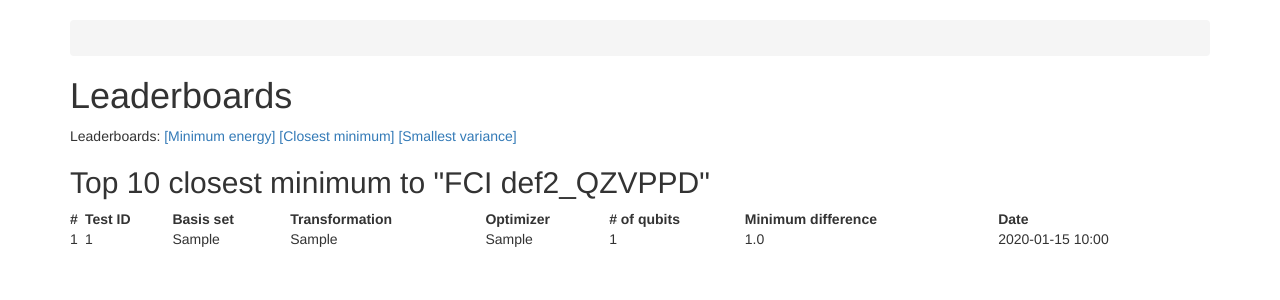
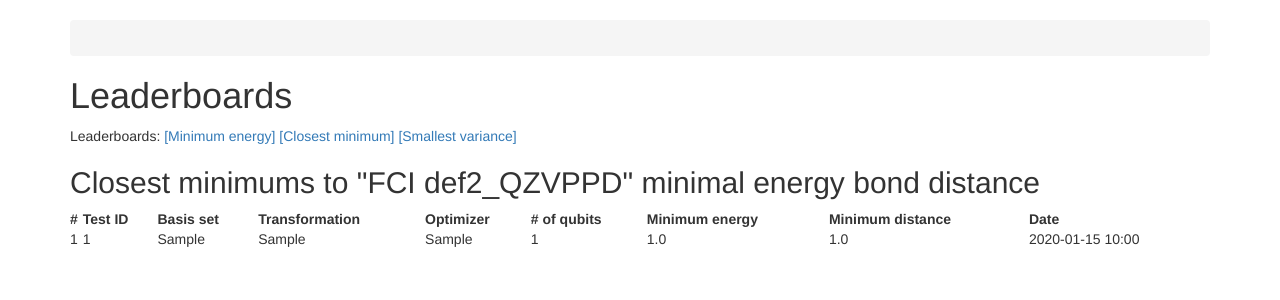
Before and after one commit to quantum-ohtu/WebMark2, a Django app: page /leaderboard/closest_minimum/ in a window 1280 px wide. Shown: the part 51-351 px from the top of the page. Run offline with Django 3.2, Linux system fonts and the light colour scheme; tables that the repository leaves empty hold one stand-in row (values such as "Sample post"); some libraries are stand-ins or nearby versions.

Commit message:
Fix leaderboard tables

```diff
--- a/qleader/fci/fci_H2.py
+++ b/qleader/fci/fci_H2.py
@@ -13,6 +13,18 @@ def get_fci(basis_set):
         raise ValueError("Basis set was not one of the supported ones (6-31g, sto-3g or def2_QZVPPD)")
 
     return [tuple(item) for item in items]
+
+
+def get_minimum_distance(basis_set):
+    if basis_set == "sto-3g":
+        items = sto_3g.items()
+    elif basis_set == "6-31g":
+        items = six_31g.items()
+    elif basis_set == "def2-QZVPPD":
+        items = def2_QZVPPD.items()
+    else:
+        raise ValueError("Basis set was not one of the supported ones (6-31g, sto-3g or def2_QZVPPD)")
+    return min(items, key=lambda x: x[1])[0]
 
 
 def get_fci_value_by_dist(basis_set, distance):
--- a/qleader/models/result.py
+++ b/qleader/models/result.py
@@ -12,9 +12,6 @@ class Result(models.Model):
     min_energy = FloatField(default=float("inf"))
     min_energy_distance = FloatField(default=float("inf"))
     min_energy_qubits = SmallIntegerField(default=0)
-    min_delta = FloatField(default=float("inf"))
-    min_delta_distance = FloatField(default=float("inf"))
-    min_delta_qubits = SmallIntegerField(default=0)
     variance_from_fci = FloatField(default=float("inf"))
 
     def __str__(self):
--- a/qleader/views.py
+++ b/qleader/views.py
@@ -4,7 +4,7 @@ from rest_framework.decorators import api_view, renderer_classes
 from rest_framework.renderers import TemplateHTMLRenderer
 from rest_framework.response import Response
 from qleader.models import Result
-from qleader.fci.fci_H2 import get_fci
+from qleader.fci.fci_H2 import get_fci, get_minimum_distance
 
 from qleader.initializers import create_result
 import json
@@ -78,13 +78,13 @@ def leaderboard(request, *args, **kwargs):
     result_list = kwargs.get("result_list", None)
     criterion = kwargs.get("criterion", None)
     if criterion == "closest_minimum":
-        list_name = "Top 10 closest minimum to \"FCI def2_QZVPPD\""
+        list_name = "Closest minimums to \"FCI def2_QZVPPD\" minimal energy bond distance "
     elif criterion == "smallest_variance":
-        list_name = "Top 10 smallest variance from \"FCI def2_QZVPPD\""
+        list_name = "Smallest variances from \"FCI def2_QZVPPD\""
     elif not criterion:
         return redirect("/")
     else:
-        list_name = "Top 10 minimum energy"
+        list_name = "Minimum energies"
     return Response(
         {
             "results": result_list,
@@ -101,7 +101,9 @@ def leaderboard(request, *args, **kwargs):
 def invoke_leaderboard(request, criterion):
 
     if criterion == "closest_minimum":
-        result_list = Result.objects.order_by("min_delta")[:10]
+        result_list = list(Result.objects.all())
+        true_bond_distance = get_minimum_distance("def2-QZVPPD")
+        result_list.sort(key=lambda x: x.min_energy_distance-true_bond_distance)
     elif criterion == "smallest_variance":
         result_list = Result.objects.order_by("variance_from_fci")[:10]
     else:
--- a/templates/leaderboards/closest_minimum.html
+++ b/templates/leaderboards/closest_minimum.html
@@ -5,13 +5,8 @@
     <th>Transformation</th>
     <th>Optimizer</th>
     <th># of qubits</th>
-    {% if criterion == "min_energy" %}
     <th>Minimum energy</th>
-    {% elif criterion == "closest_minimum" %}
-    <th>Minimum difference</th>
-    {% elif criterion == "smallest_variance" %}
-    <th>Variance from FCI</th>
-    {% endif %}
+    <th>Minimum distance</th>
     <th>Date</th>
 </thead>
 
@@ -22,8 +17,9 @@
     <td>{{ result.basis_set }}</td>
     <td>{{ result.transformation }}</td>
     <td>{{ result.optimizer }}</td>
-    <td>{{ result.min_delta_qubits }}</td>
-    <td>{{ result.min_delta }}</td>
+    <td>{{ result.min_energy_qubits }}</td>
+    <td>{{ result.min_energy }}</td>
+    <td>{{ result.min_energy_distance}}</td>
     <td>{{ result.created|date:"Y-m-d H:i" }}</td>
 </tr>
 {% endfor %}
--- a/templates/leaderboards/min_energy.html
+++ b/templates/leaderboards/min_energy.html
@@ -5,13 +5,7 @@
   <th>Transformation</th>
   <th>Optimizer</th>
   <th># of qubits</th>
-  {% if criterion == "min_energy" %}
   <th>Minimum energy</th>
-  {% elif criterion == "closest_minimum" %}
-  <th>Minimum difference</th>
-  {% elif criterion == "smallest_variance" %}
-  <th>Variance from FCI</th>
-  {% endif %}
   <th>Date</th>
 </thead>
 
```
Also changed, not shown: qleader/initializers.py (+0 -7 lines), templates/leaderboards/min_variance.html (+2 -6 lines).
